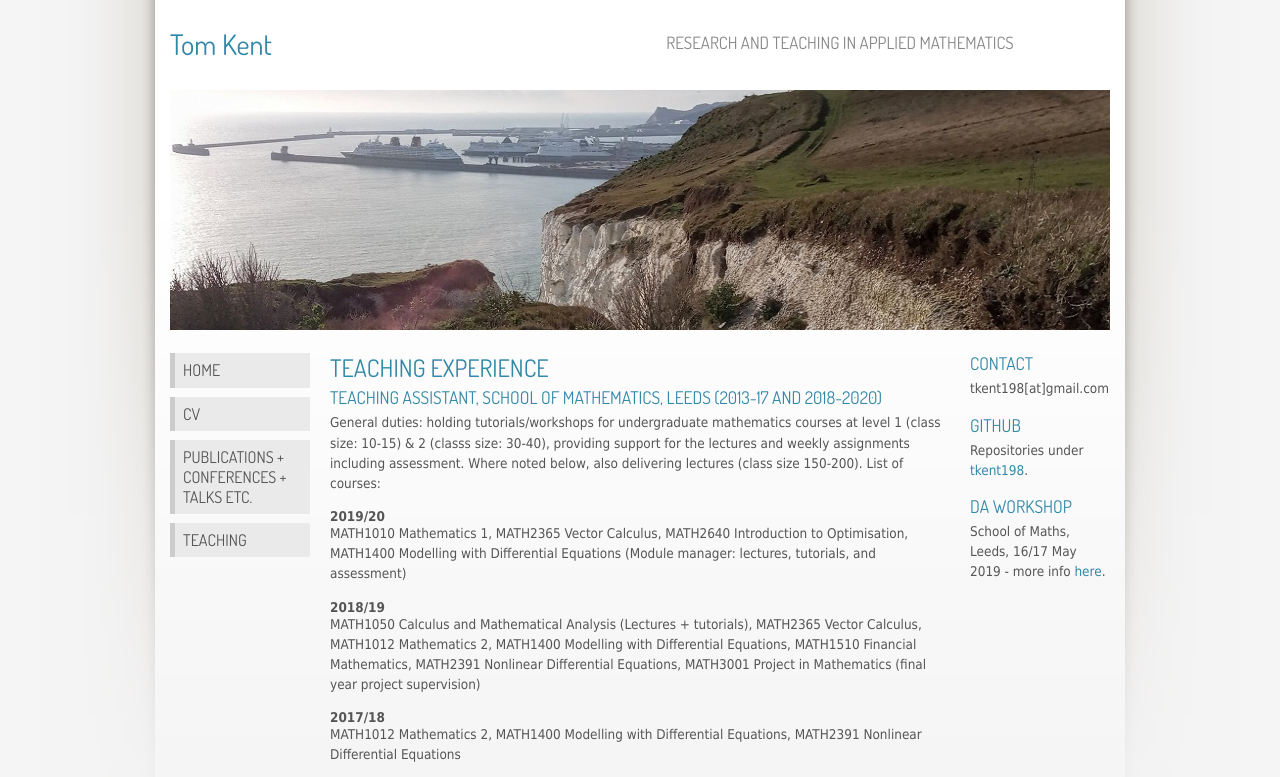
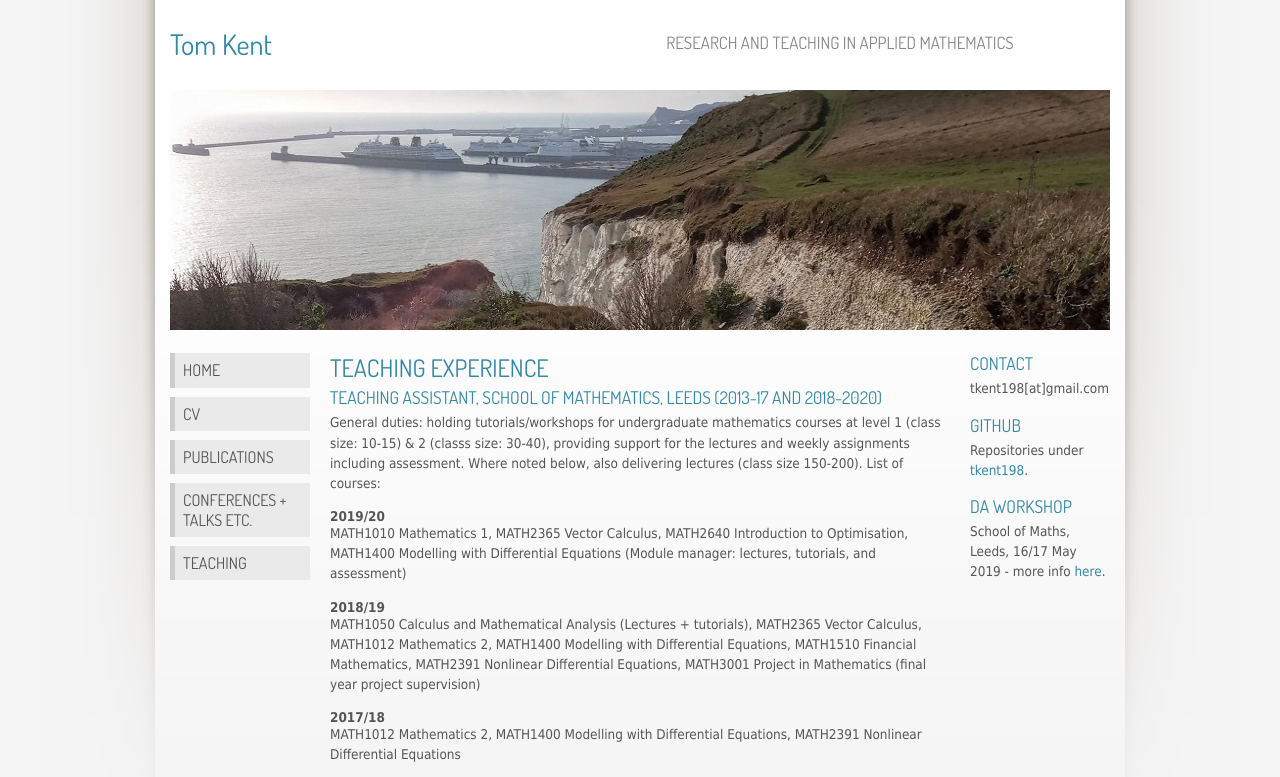
Before and after one commit to tkent198/tkent198.github.io, a plain HTML site: page teach.html in a window 1280 px wide. Shown: the top 777 px of the page. Drawn offline with Linux system fonts and the light colour scheme.

Commit message:
Update teach.html

```diff
--- a/teach.html
+++ b/teach.html
@@ -35,7 +35,8 @@
 			<li><a href="index.html">Home</a></li>
 <!--			<li><a href="research.html">Research</a></li> -->
 			<li><a href="cv.html">CV</a></li>
-			<li><a href="pub.html">Publications + Conferences + Talks etc.</a></li>
+			<li><a href="pub.html">Publications</a></li>
+			<li><a href="talks.html">Conferences + Talks etc.</a></li>
 			<li><a href="teach.html">Teaching</a></li>
 		</ul>
 		</div>
```
